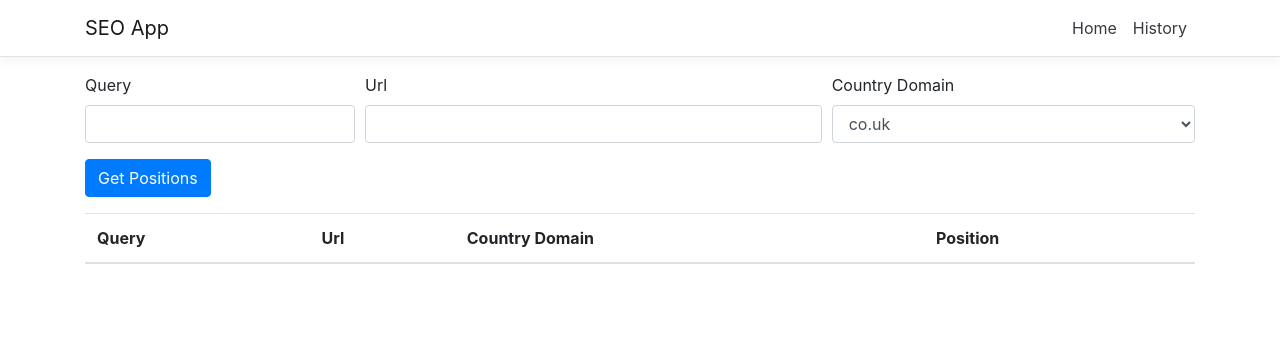
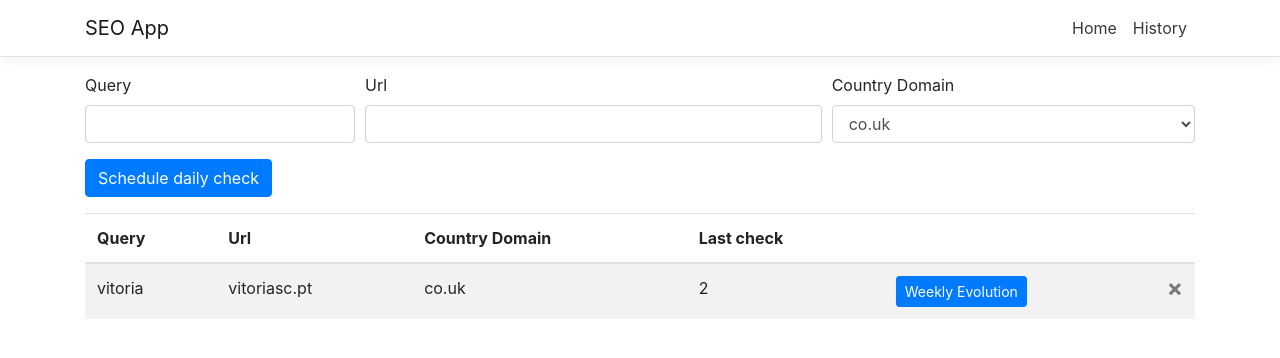
Before and after one commit to nunocerdeiralopes/SEO-API, a React (Create React App) app in the folder ReactApp/ClientApp/: page /history in a window 1280 px wide. Shown: the top 358 px of the page. Built offline with nearby package versions, Linux system fonts and the light colour scheme.

Commit message:
Testing table.

```diff
--- a/ReactApp/ClientApp/src/components/History.js
+++ b/ReactApp/ClientApp/src/components/History.js
@@ -77,7 +77,7 @@ export class History extends Component {
                     </div>
                     <div className="form-group row">
                         <div className="col-sm-10">
-                            <button type="submit" className="btn btn-primary">Get Positions</button>
+                            <button type="submit" className="btn btn-primary">Schedule daily check</button>
                         </div>
                     </div>
                 </form>
@@ -87,10 +87,20 @@ export class History extends Component {
                             <th>Query</th>
                             <th>Url</th>
                             <th>Country Domain</th>
-                            <th>Position</th>
+                            <th>Last check</th>
+                            <th></th>
                         </tr>
                     </thead>
                     <tbody>
+                        <tr>
+                            <td>vitoria</td>
+                            <td>vitoriasc.pt</td>
+                            <td>co.uk</td>
+                            <td>2</td>
+                            <td><button type="submit" className="btn btn-sm btn-primary">Weekly Evolution</button> <button type="button" class="close" aria-label="Close">
+                                <span aria-hidden="true">&times;</span>
+                            </button></td>
+                        </tr>
                         {this.state.items.map(item => {
                             return (
                                 <tr>
```
